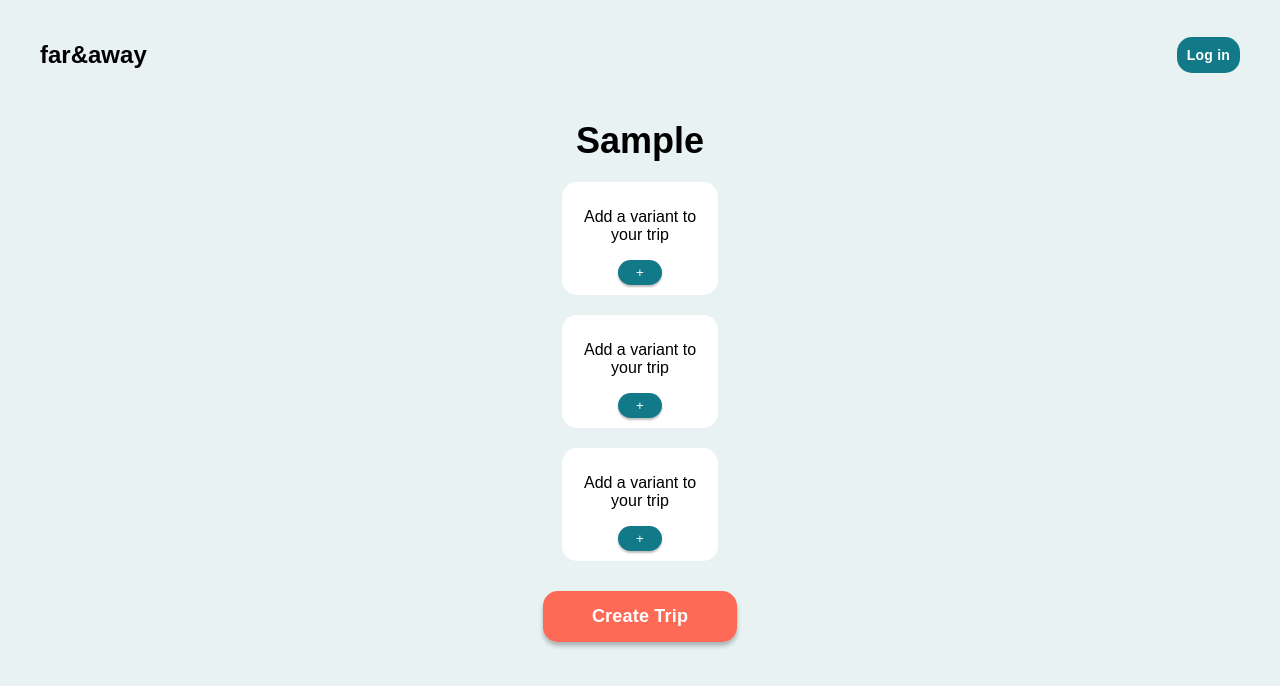
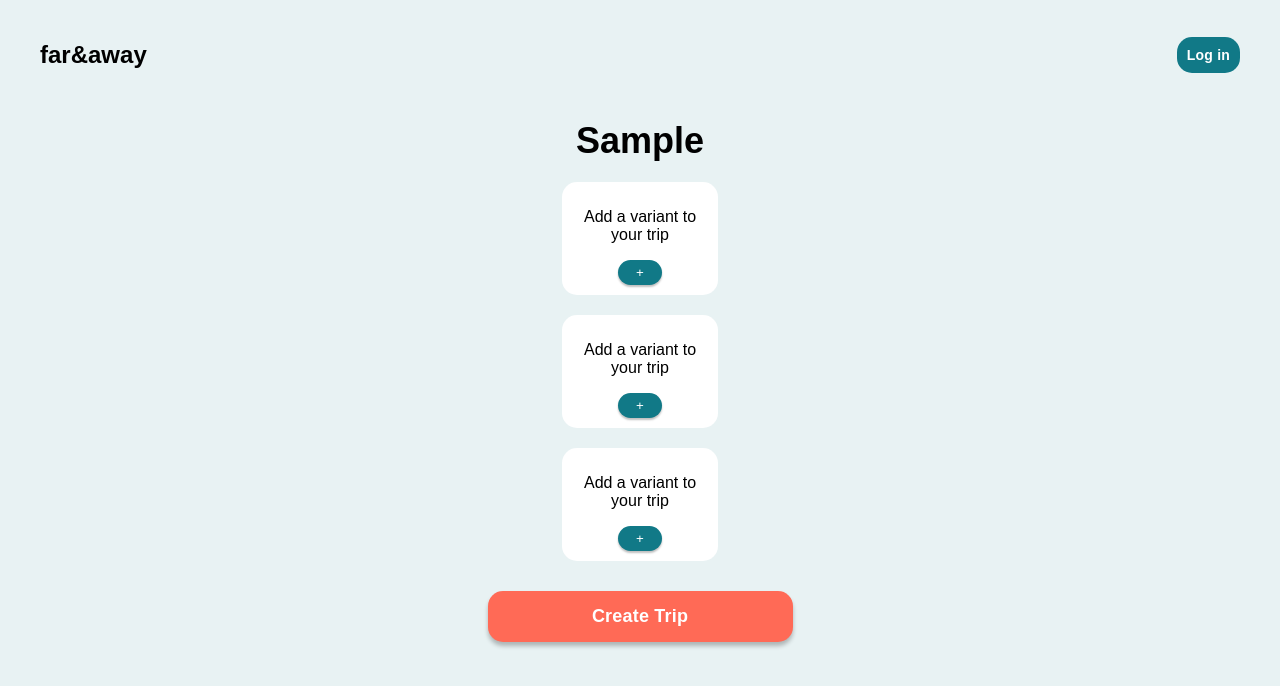
Before and after one commit to olimorri/farandaway, an Angular app in the folder client/: page / in a window 1280 px wide. Both pictures are taken after typing "Sample", "Sample" into the empty fields and a click on the button "Get started". Shown: the top 686 px of the page. Built offline with nearby package versions, Linux system fonts and the light colour scheme.

Commit message:
style(create-trip): changes to layout, removed hero image and add max-width - now redirects to dash

```diff
--- a/client/src/app/create-trip/create-trip-option/create-trip-option.component.html
+++ b/client/src/app/create-trip/create-trip-option/create-trip-option.component.html
@@ -2,7 +2,6 @@
   *ngIf="tripOption; else elseBlock"
   class="flex_col col_vert_center text_center"
 >
-  <img alt="Hero-pic" />
   <p class="trip_option_label_small">{{ optionTitle }}</p>
   <h2 trip_option_destination>{{ tripOption.destination }}</h2>
   <p>
--- a/client/src/app/create-trip/create-trip-overview/create-trip-overview.component.html
+++ b/client/src/app/create-trip/create-trip-overview/create-trip-overview.component.html
@@ -2,7 +2,7 @@
   <div>
     <h1 class="trip_title">{{ tripTitle }}</h1>
   </div>
-  <div class="flex_col col_hor_center col_vert_center">
+  <div class="flex_col col_hor_center col_vert_center options_outer_container">
     <app-create-trip-option
       *ngFor="let optionTitle of tripOptionTitles"
       class="trip_option_container_small text_center"
@@ -10,5 +10,7 @@
       (newTripOptionEvent)="addTripOption($event)"
     ></app-create-trip-option>
   </div>
-  <button class="btn_medium" matRipple (click)="postTrip()">Create Trip</button>
+  <button class="btn_medium create_trip" matRipple (click)="postTrip()">
+    Create Trip
+  </button>
 </div>
--- a/client/src/app/create-trip/create-trip-overview/create-trip-overview.component.ts
+++ b/client/src/app/create-trip/create-trip-overview/create-trip-overview.component.ts
@@ -2,6 +2,7 @@ import { Component, EventEmitter, Input, OnInit, Output } from '@angular/core';
 import { Router } from '@angular/router';
 import { ApiClientService } from '../../api-client.service';
 import { TripOption } from '../../interfaces/trip-option';
+import { UserInfoService } from '../../user-info.service';
 
 @Component({
   selector: 'app-create-trip-overview',
@@ -21,6 +22,7 @@ export class CreateTripOverviewComponent implements OnInit {
   constructor(
     private apiClientService: ApiClientService,
     private router: Router,
+    private userInfoService: UserInfoService,
   ) {}
 
   ngOnInit(): void {}
@@ -29,7 +31,8 @@ export class CreateTripOverviewComponent implements OnInit {
     const trip = { title: this.tripTitle, options: this.tripOptions };
     this.apiClientService.postTrip(trip).subscribe((created) => {
       const tripId = created.id;
-      this.router.navigate([`/trips/${tripId}`]);
+      const userId = this.userInfoService.getUserId();
+      this.router.navigate([`/users/${userId}`]);
     });
   }
 
--- a/client/src/styles.css
+++ b/client/src/styles.css
@@ -50,20 +50,6 @@ body {
   margin-right: 40px;
 }
 
-.btn_medium {
-  background-color: #ff6a56;
-  outline: none;
-  border-radius: 15px;
-  border: none;
-  padding: 15px 15px;
-  margin-top: 20px;
-  box-shadow: 0px 4px 4px rgba(0, 0, 0, 0.25);
-  font-weight: 700;
-  letter-spacing: 0.2px;
-  font-size: 18px;
-  color: white;
-}
-
 .btn_small {
   background-color: #ff6a56;
   outline: none;
@@ -75,6 +61,20 @@ body {
   font-weight: 700;
   letter-spacing: 0.2px;
   font-size: 14px;
+  color: white;
+}
+
+.btn_medium {
+  background-color: #ff6a56;
+  outline: none;
+  border-radius: 15px;
+  border: none;
+  padding: 15px 15px;
+  margin: 20px;
+  box-shadow: 0px 4px 4px rgba(0, 0, 0, 0.25);
+  font-weight: 700;
+  letter-spacing: 0.2px;
+  font-size: 18px;
   color: white;
 }
 
@@ -133,6 +133,11 @@ body {
 
 .col_vert_center {
   justify-content: center;
+}
+
+.create_trip {
+  width: 305px;
+  margin: 20px auto;
 }
 
 .dashboard_header {
@@ -355,6 +360,11 @@ p {
   text-align: center;
 }
 
+.options_outer_container {
+  max-width: 80%;
+  margin: auto;
+}
+
 .trip_option_container_small {
   border-radius: 15px;
   background: #ffffff;
@@ -393,6 +403,8 @@ p {
   text-align: center;
   margin-left: -10px;
   margin-right: -10px;
+  margin-top: -15px;
+  border-radius: 15px 15px 0px 0px;
 }
 
 .trip_option_label_large {
```
